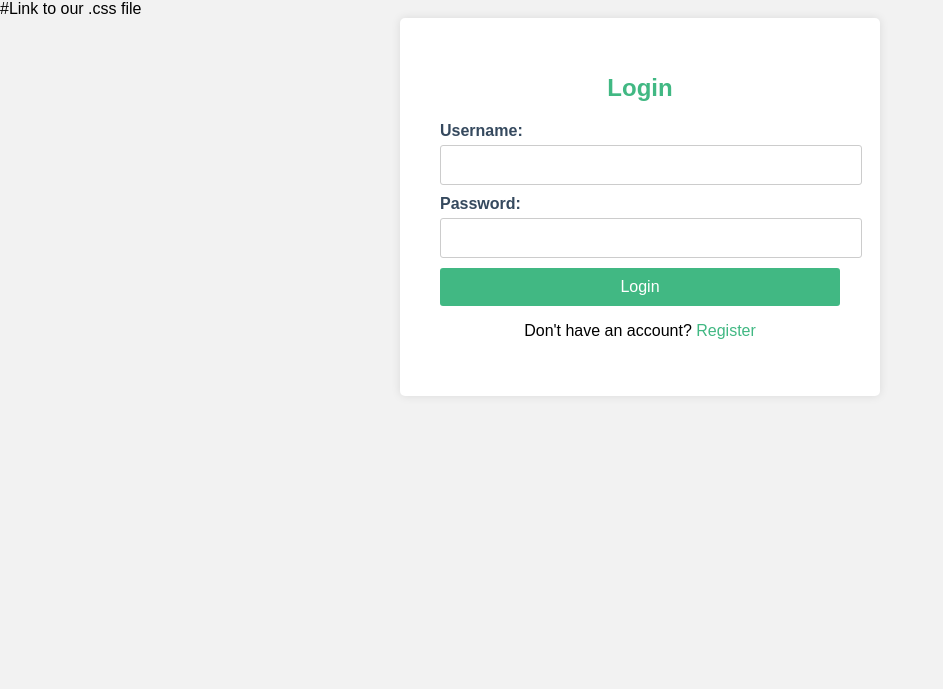
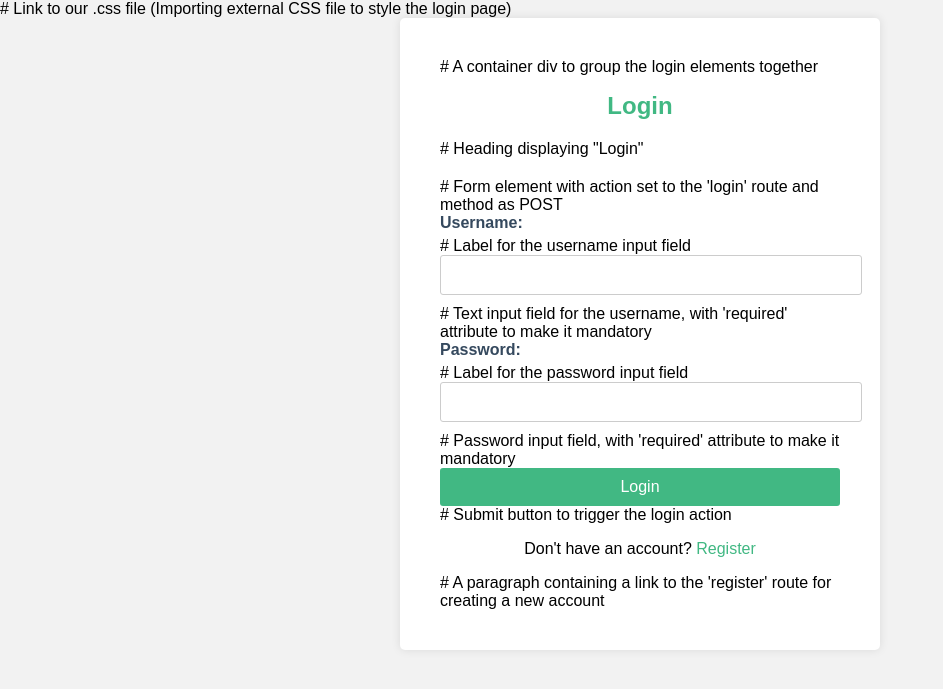
Before and after one commit to WSUCEG-7140/Team-Beta, a Flask app: page /login in a window 1280 px wide. Shown: the top 689 px of the page, without its empty margins (0-943 px from the left). Run offline with Flask 3, Linux system fonts and the light colour scheme.

Commit message:
Updated comments for login.html code

```diff
--- a/templates/login.html
+++ b/templates/login.html
@@ -2,22 +2,22 @@
 <html>
 <head>
   <title>Login</title>
-  <link rel="stylesheet" type="text/css" href="{{ url_for('static', filename='login.css') }}">    #Link to our .css file
+  <link rel="stylesheet" type="text/css" href="{{ url_for('static', filename='login.css') }}">    # Link to our .css file (Importing external CSS file to style the login page)
 </head>
 <body>
-  <div class="container">
-    <h1>Login</h1>
-    {% if error %}
-    <p class="error-message">{{ error }}</p>
+  <div class="container">    # A container div to group the login elements together
+    <h1>Login</h1>    # Heading displaying "Login"
+    {% if error %}    # If an error is present (conditional template rendering based on a variable named "error")
+    <p class="error-message">{{ error }}</p>    # Display the error message within a paragraph with class "error-message"
     {% endif %}
-    <form action="{{ url_for('login') }}" method="POST">
-      <label>Username:</label>
-      <input type="text" name="username" required><br>
-      <label>Password:</label>
-      <input type="password" name="password" required><br>
-      <input type="submit" value="Login">
+    <form action="{{ url_for('login') }}" method="POST">    # Form element with action set to the 'login' route and method as POST
+      <label>Username:</label>    # Label for the username input field
+      <input type="text" name="username" required><br>    # Text input field for the username, with 'required' attribute to make it mandatory
+      <label>Password:</label>    # Label for the password input field
+      <input type="password" name="password" required><br>    # Password input field, with 'required' attribute to make it mandatory
+      <input type="submit" value="Login">    # Submit button to trigger the login action
     </form>
-    <p class="text-center">Don't have an account? <a href="{{ url_for('register') }}" class="register-link">Register</a></p>
+    <p class="text-center">Don't have an account? <a href="{{ url_for('register') }}" class="register-link">Register</a></p>    # A paragraph containing a link to the 'register' route for creating a new account
   </div>
 </body>
 </html>
```
